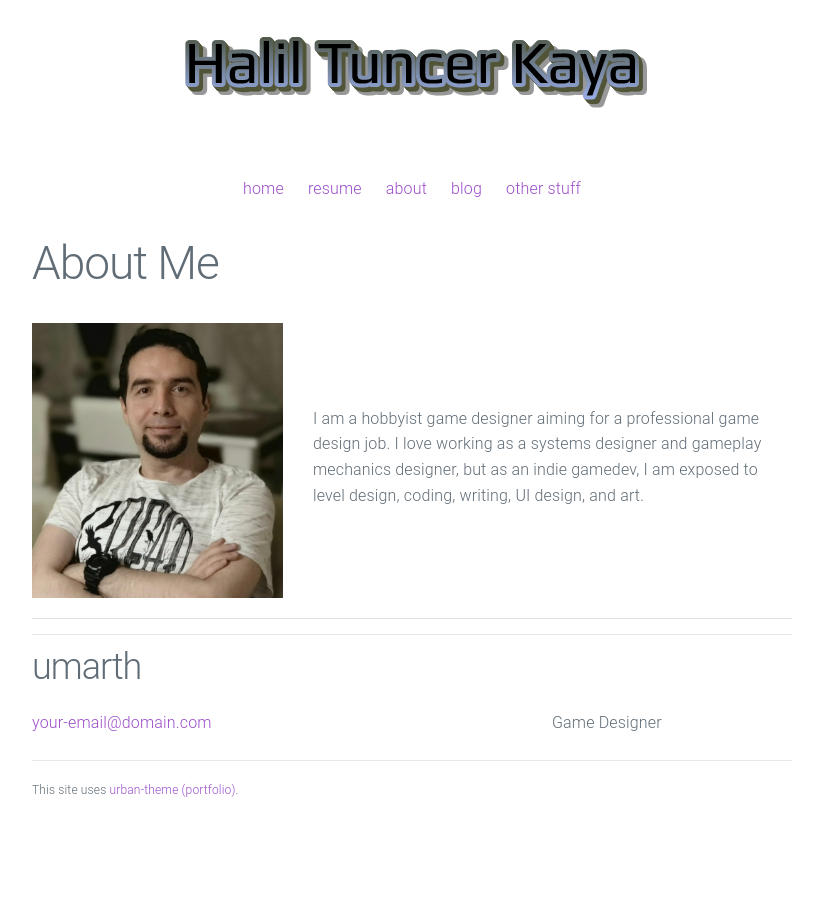
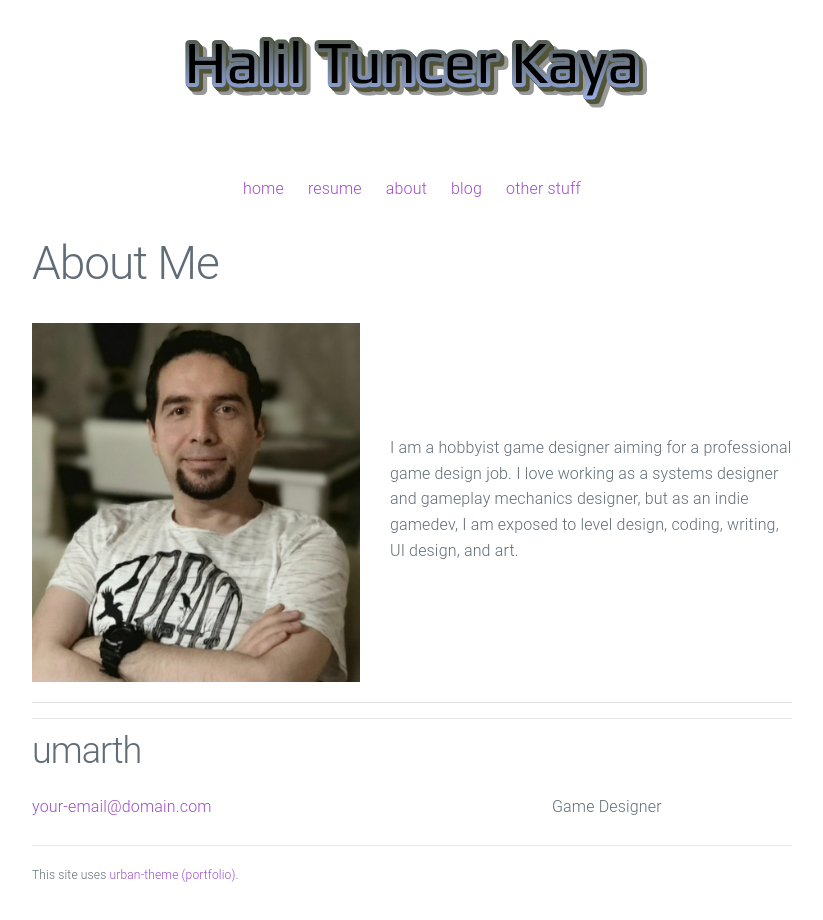
Before and after one commit to htramu/htk.github.io, a Jekyll site: the page built from about.md, in a window 1280 px wide. Shown: the whole page, without its empty margins (228-1051 px from the left). Built offline with Jekyll 4.4.1, drawn with Linux system fonts in a browser that asks for light colours.

Commit message:
Update about.md

```diff
--- a/about.md
+++ b/about.md
@@ -7,7 +7,7 @@
 <table border="0" cellspacing="0" cellpadding="10">
     <tr>
         <td>
-            <img src="/assets/aboutme.jpg" alt="About Me Image" width="1024">
+            <img src="/assets/aboutme.jpg" alt="About Me Image" width="1666">
         </td>
         <td>
             <p>
```
